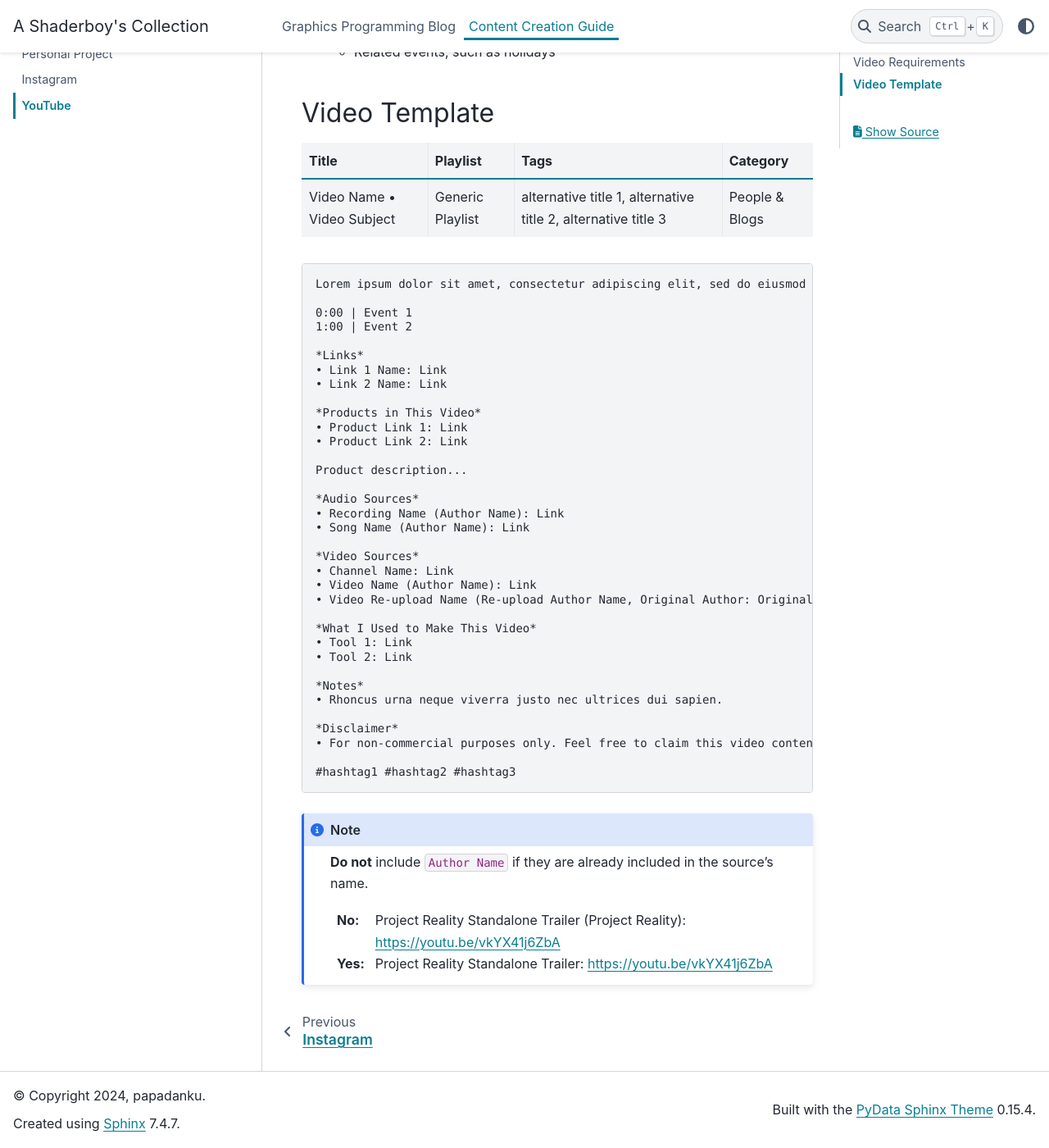
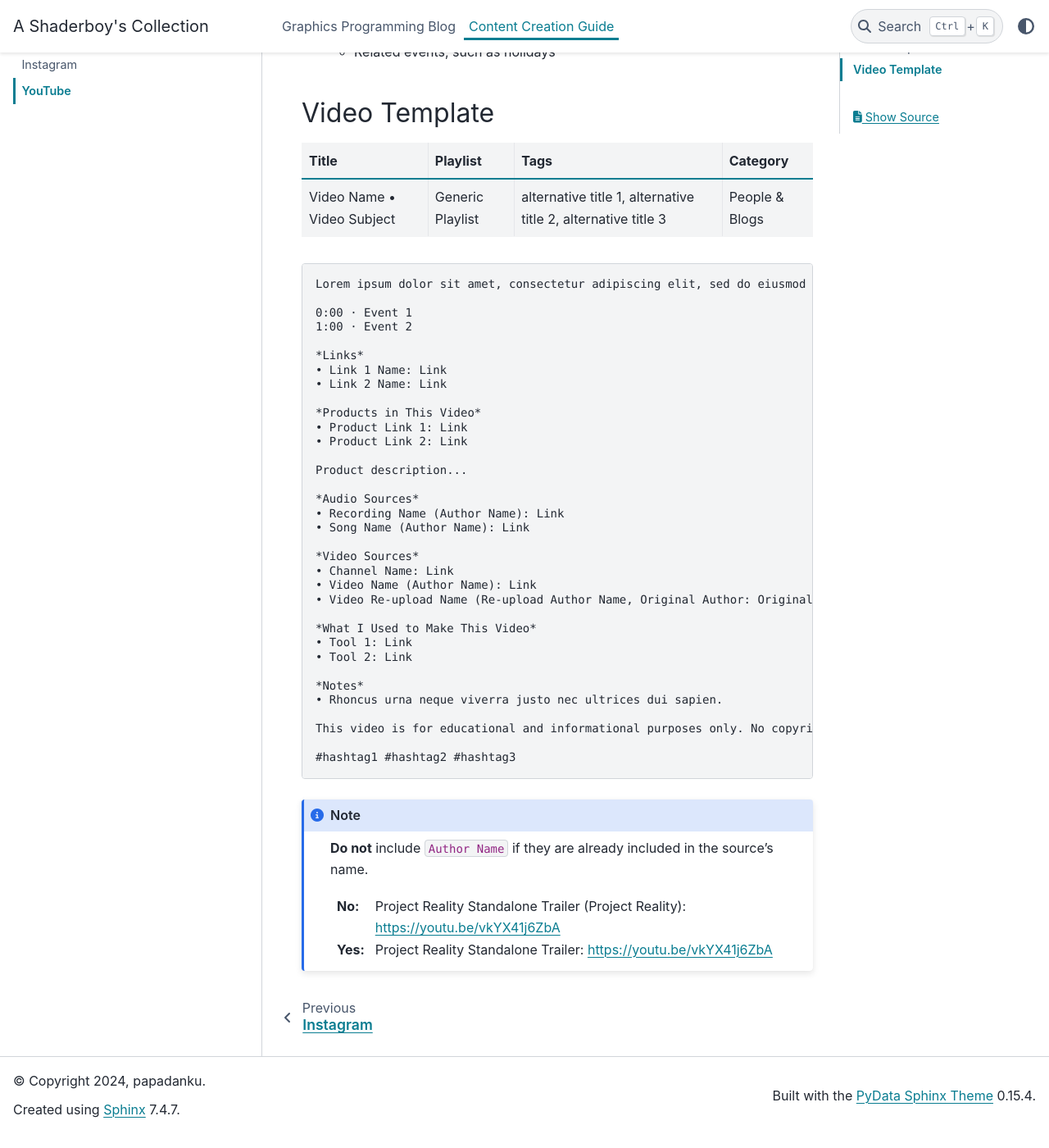
Before and after one commit to papadanku/papadanku.github.io, a Sphinx documentation site: the page built from doc/source/social/youtube.rst, in a window 1280 px wide and 1400 px high, scrolled down 1029 px. Shown: the whole window at 82% size. Built offline with Sphinx 7.4.7 and the PyData theme 0.15.4, drawn with Linux system fonts in a browser that asks for light colours.

Commit message:
Update youtube.rst

```diff
--- a/doc/source/social/youtube.rst
+++ b/doc/source/social/youtube.rst
@@ -59,8 +59,8 @@ Video Template
 
    Lorem ipsum dolor sit amet, consectetur adipiscing elit, sed do eiusmod tempor incididunt ut labore et dolore magna aliqua.
 
-   0:00 | Event 1
-   1:00 | Event 2
+   0:00 · Event 1
+   1:00 · Event 2
 
    *Links*
    • Link 1 Name: Link
@@ -88,11 +88,9 @@ Video Template
    *Notes*
    • Rhoncus urna neque viverra justo nec ultrices dui sapien.
 
-   *Disclaimer*
-   • For non-commercial purposes only. Feel free to claim this video content if you own the song.
+   This video is for educational and informational purposes only. No copyright infringement intended.
 
    #hashtag1 #hashtag2 #hashtag3
-
 
 .. note::
    **Do not** include ``Author Name`` if they are already included in the source's name.
```
